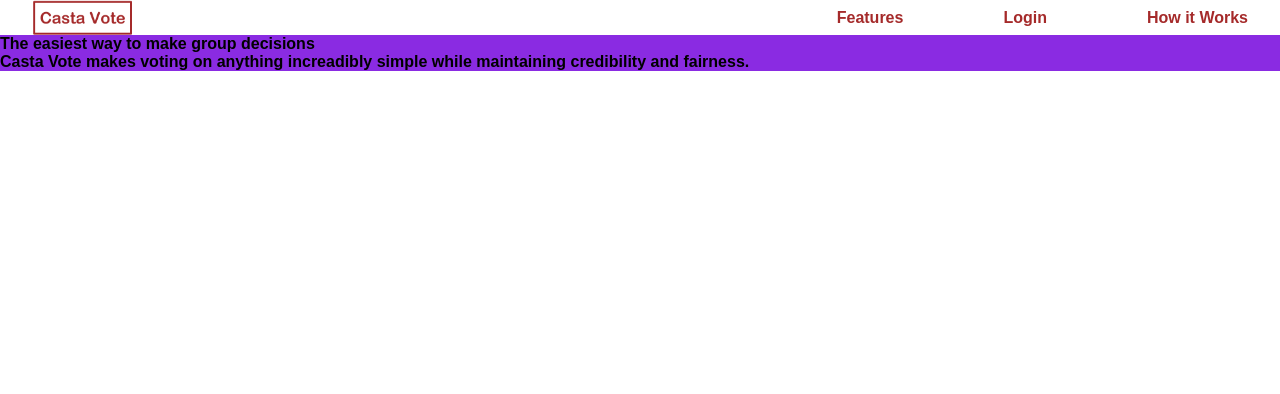
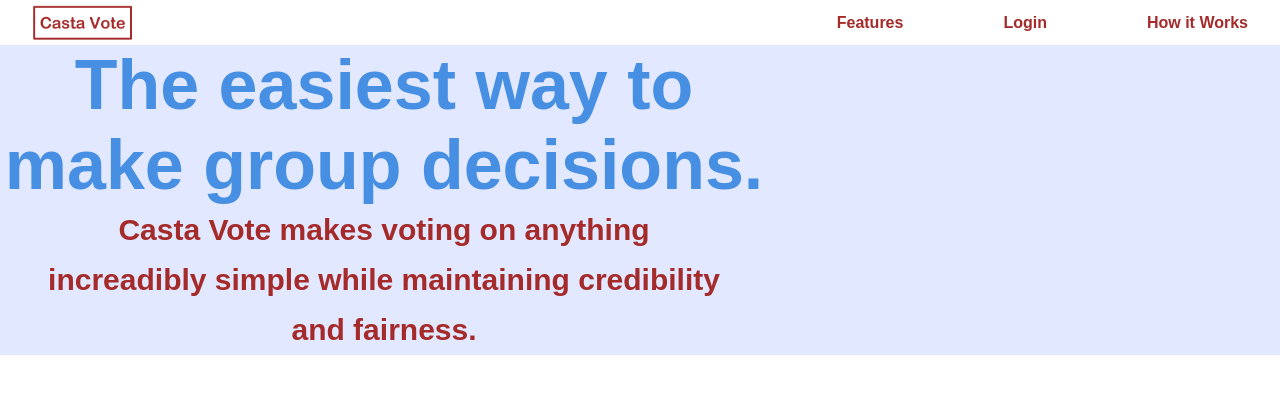
Before and after one commit to chris-wamae/kindledecision, a React (Create React App) app in the folder front-end/: page / in a window 1280 px wide. Shown: the top 394 px of the page. Built offline with nearby package versions, Linux system fonts and the light colour scheme.

Commit message:
Made frontend changes

```diff
--- a/front-end/src/styles/Landingpage.css
+++ b/front-end/src/styles/Landingpage.css
@@ -1,4 +1,33 @@
 .main{
-    /* color:var(--lavender); */
-    background-color: blueviolet;
+background-color:var(--lavender);
 }
+
+.info{
+margin-top:5px;
+}
+
+.info-text{
+width:60%;
+display:flex;
+flex-direction:column;
+align-items:center;
+}
+
+.info-text .main-header{
+font-size:35px;
+color:var(--chefchaouenBlue);
+text-align:center;
+}
+
+.info-text .sub-header{
+    color:var(--auburn);
+    font-size:30px;
+    line-height:50px;
+    text-align:center;
+    width:90%;
+}
+
+
+.info-img{
+
+}
--- a/front-end/src/styles/Navbar.css
+++ b/front-end/src/styles/Navbar.css
@@ -18,6 +18,7 @@ height:35px;
     justify-content:space-between;
     width:95%;
     margin:auto;
+    margin-top:5px;
 }
 
  .nav-links{
--- a/front-end/src/views/Landingpage.js
+++ b/front-end/src/views/Landingpage.js
@@ -13,7 +13,9 @@ function Landingpage(){
         <div class="info-text">
 
             <div class="main-header">
-                The easiest way to make group decisions
+                <h1>
+                The easiest way to make group decisions.
+                </h1>
             </div>
 
             <div class="sub-header">
```
